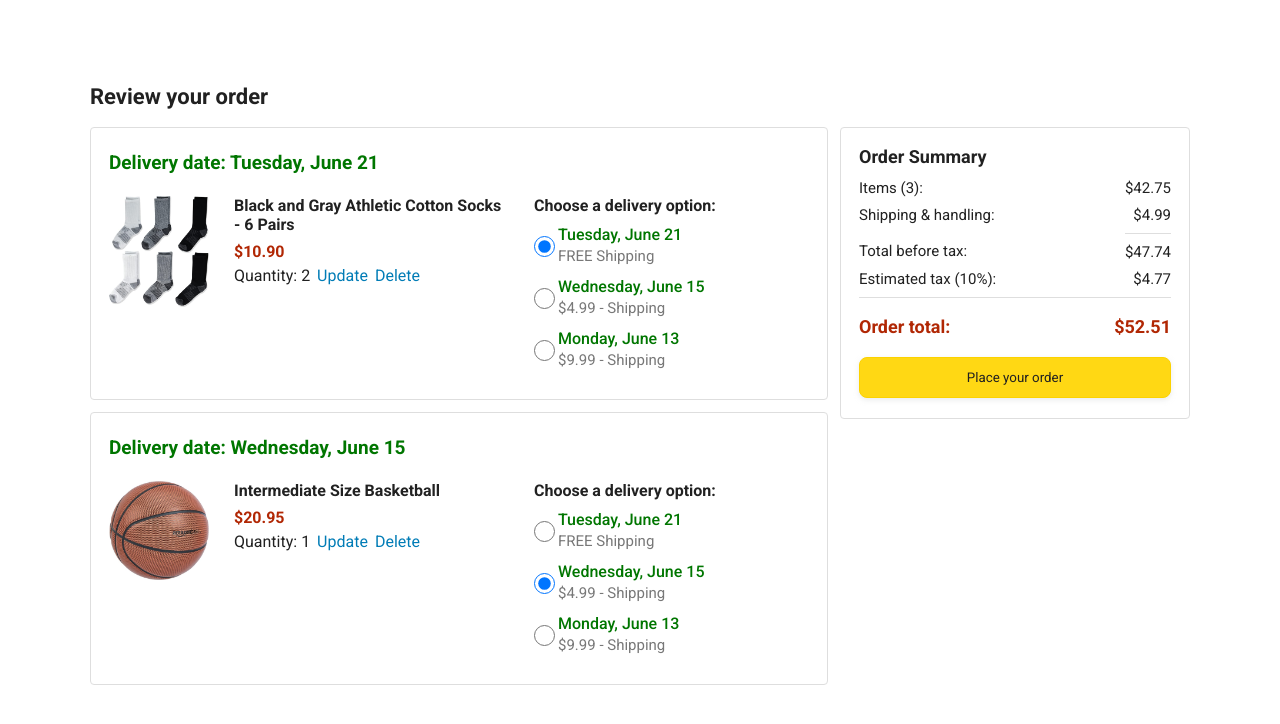
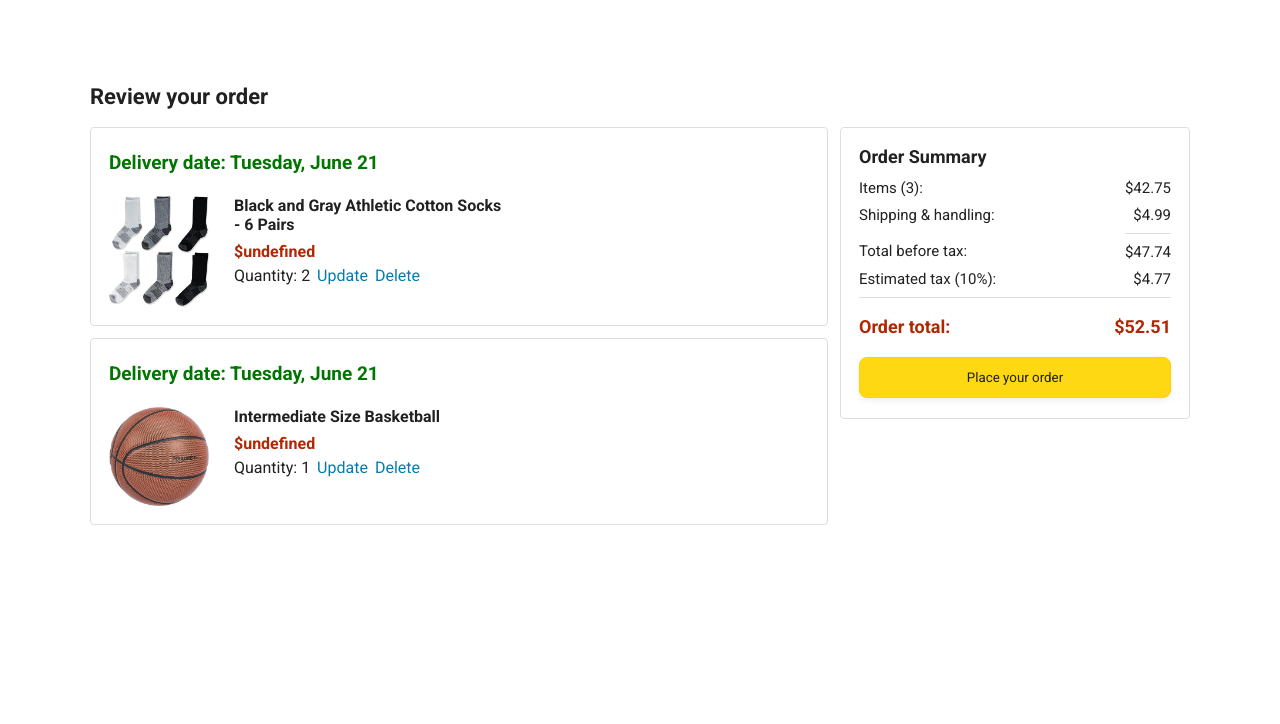
Before and after one commit to mohammed90902/ShopSphere-Online-Shoping-Web, a plain HTML site: page checkout.html in a window 1280 px wide. Shown: the part 56-780 px from the top of the page. Drawn offline with Linux system fonts and the light colour scheme.

Commit message:
genarate HTML for order summary

```diff
--- a/checkout.html
+++ b/checkout.html
@@ -43,156 +43,10 @@
       <div class="page-title">Review your order</div>
 
       <div class="checkout-grid">
-        <div class="order-summary">
-          <div class="cart-item-container">
-            <div class="delivery-date">
-              Delivery date: Tuesday, June 21
-            </div>
+        <div class="order-summary js-cart-summary">
 
-            <div class="cart-item-details-grid">
-              <img class="product-image"
-                src="images/products/athletic-cotton-socks-6-pairs.jpg">
 
-              <div class="cart-item-details">
-                <div class="product-name">
-                  Black and Gray Athletic Cotton Socks - 6 Pairs
-                </div>
-                <div class="product-price">
-                  $10.90
-                </div>
-                <div class="product-quantity">
-                  <span>
-                    Quantity: <span class="quantity-label">2</span>
-                  </span>
-                  <span class="update-quantity-link link-primary">
-                    Update
-                  </span>
-                  <span class="delete-quantity-link link-primary">
-                    Delete
-                  </span>
-                </div>
-              </div>
 
-              <div class="delivery-options">
-                <div class="delivery-options-title">
-                  Choose a delivery option:
-                </div>
-                <div class="delivery-option">
-                  <input type="radio" checked
-                    class="delivery-option-input"
-                    name="delivery-option-1">
-                  <div>
-                    <div class="delivery-option-date">
-                      Tuesday, June 21
-                    </div>
-                    <div class="delivery-option-price">
-                      FREE Shipping
-                    </div>
-                  </div>
-                </div>
-                <div class="delivery-option">
-                  <input type="radio"
-                    class="delivery-option-input"
-                    name="delivery-option-1">
-                  <div>
-                    <div class="delivery-option-date">
-                      Wednesday, June 15
-                    </div>
-                    <div class="delivery-option-price">
-                      $4.99 - Shipping
-                    </div>
-                  </div>
-                </div>
-                <div class="delivery-option">
-                  <input type="radio"
-                    class="delivery-option-input"
-                    name="delivery-option-1">
-                  <div>
-                    <div class="delivery-option-date">
-                      Monday, June 13
-                    </div>
-                    <div class="delivery-option-price">
-                      $9.99 - Shipping
-                    </div>
-                  </div>
-                </div>
-              </div>
-            </div>
-          </div>
-
-          <div class="cart-item-container">
-            <div class="delivery-date">
-              Delivery date: Wednesday, June 15
-            </div>
-
-            <div class="cart-item-details-grid">
-              <img class="product-image"
-                src="images/products/intermediate-composite-basketball.jpg">
-
-              <div class="cart-item-details">
-                <div class="product-name">
-                  Intermediate Size Basketball
-                </div>
-                <div class="product-price">
-                  $20.95
-                </div>
-                <div class="product-quantity">
-                  <span>
-                    Quantity: <span class="quantity-label">1</span>
-                  </span>
-                  <span class="update-quantity-link link-primary">
-                    Update
-                  </span>
-                  <span class="delete-quantity-link link-primary">
-                    Delete
-                  </span>
-                </div>
-              </div>
-
-              <div class="delivery-options">
-                <div class="delivery-options-title">
-                  Choose a delivery option:
-                </div>
-
-                <div class="delivery-option">
-                  <input type="radio" class="delivery-option-input"
-                    name="delivery-option-2">
-                  <div>
-                    <div class="delivery-option-date">
-                      Tuesday, June 21
-                    </div>
-                    <div class="delivery-option-price">
-                      FREE Shipping
-                    </div>
-                  </div>
-                </div>
-                <div class="delivery-option">
-                  <input type="radio" checked class="delivery-option-input"
-                    name="delivery-option-2">
-                  <div>
-                    <div class="delivery-option-date">
-                      Wednesday, June 15
-                    </div>
-                    <div class="delivery-option-price">
-                      $4.99 - Shipping
-                    </div>
-                  </div>
-                </div>
-                <div class="delivery-option">
-                  <input type="radio" class="delivery-option-input"
-                    name="delivery-option-2">
-                  <div>
-                    <div class="delivery-option-date">
-                      Monday, June 13
-                    </div>
-                    <div class="delivery-option-price">
-                      $9.99 - Shipping
-                    </div>
-                  </div>
-                </div>
-              </div>
-            </div>
-          </div>
         </div>
 
         <div class="payment-summary">
@@ -231,5 +85,8 @@
         </div>
       </div>
     </div>
+
+
+    <script type="module" src="scripts/checkout.js"></script>
   </body>
 </html>
--- a/data/cart.js
+++ b/data/cart.js
@@ -1,4 +1,11 @@
-export const cart=[]
+export const cart=[{
+  productId :'e43638ce-6aa0-4b85-b27f-e1d07eb678c6',
+  quantity:2,
+
+},{
+  productId:'15b6fc6f-327a-4ec4-896f-486349e85a3d',
+  quantity:1
+}]
 
 
 
--- /dev/null
+++ b/scripts/checkout.js
@@ -0,0 +1,50 @@
+import { cart } from '../data/cart.js';
+import { products } from '../data/products.js';
+
+let cartHTML = '';
+
+cart.forEach((cartItem) => {
+  let matchingProduct;
+
+  Object.values(products).forEach((product) => {
+    if (product.id === cartItem.productId) {
+      matchingProduct = product;
+    }
+  });
+
+  if (!matchingProduct) return;
+
+  cartHTML += `
+    <div class="cart-item-container">
+      <div class="delivery-date">
+        Delivery date: Tuesday, June 21
+      </div>
+
+      <div class="cart-item-details-grid">
+        <img class="product-image" src="${matchingProduct.image}">
+
+        <div class="cart-item-details">
+          <div class="product-name">
+            ${matchingProduct.name}
+          </div>
+
+          <div class="product-price">
+            $${matchingProduct.price}
+          </div>
+
+          <div class="product-quantity">
+            <span>
+              Quantity:
+              <span class="quantity-label">${cartItem.quantity}</span>
+            </span>
+
+            <span class="update-quantity-link link-primary">Update</span>
+            <span class="delete-quantity-link link-primary">Delete</span>
+          </div>
+        </div>
+      </div>
+    </div>
+  `;
+});
+
+document.querySelector('.js-cart-summary').innerHTML = cartHTML;
```
